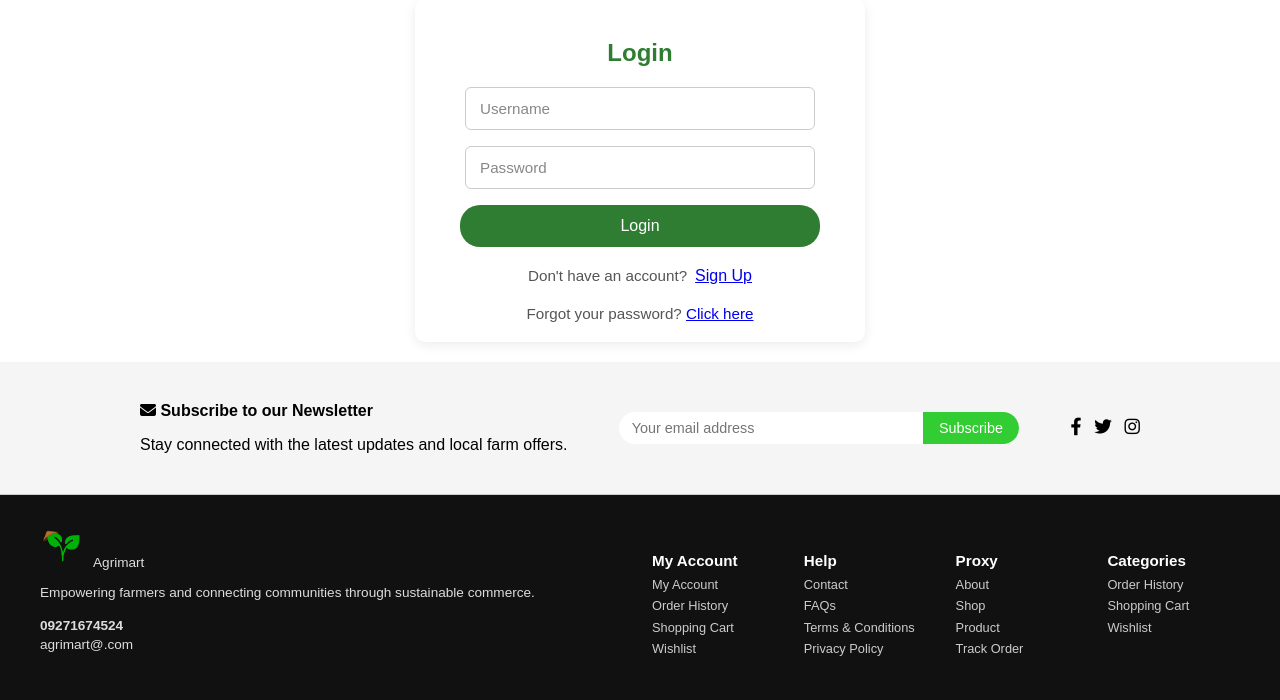
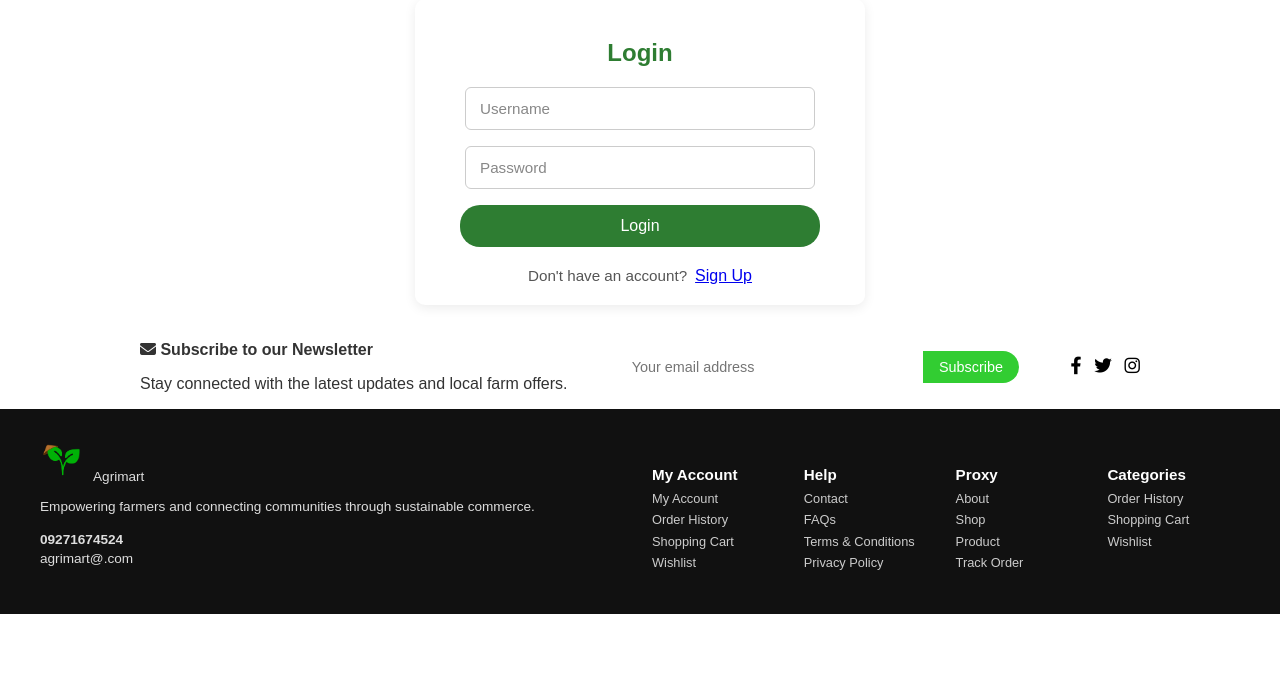
Before and after one commit to phoemelakyle/AGRIMART, a Flask app: page /login in a window 1280 px wide. Shown: the part 211-911 px from the top of the page. After the commit the page ends 825 px from the top, so only its background shows below. Run offline with Flask 3, Linux system fonts and the light colour scheme.

Commit message:
modified login

```diff
--- a/templates/login.html
+++ b/templates/login.html
@@ -1,24 +1,11 @@
 <!DOCTYPE html>
 <html>
 <head>
-
-
+    <link rel="stylesheet" type="text/css" href="../static/css/login.css">
     <title>Login</title>
-    <script>
-       function openForgotPasswordModal() {
-    document.getElementById('forgot-password-modal').style.display = 'flex';
-    document.body.classList.add('modal-active');
-}
-
-function closeForgotPasswordModal() {
-    document.getElementById('forgot-password-modal').style.display = 'none';
-    document.body.classList.remove('modal-active');
-}
-
-    </script>
-    <link rel="stylesheet" type="text/css" href="../static/css/login.css">
 </head>
 <body>
+
 
     <link rel="stylesheet" href="https://cdnjs.cloudflare.com/ajax/libs/font-awesome/6.4.0/css/all.min.css">
     <meta name="viewport" content="width=device-width, initial-scale=1.0">
@@ -38,10 +25,10 @@ function closeForgotPasswordModal() {
     <nav class="nav-menu">
       <ul>
         <li><a href="/">Home</a></li>
-        <li><a href="#">About Us</a></li>
-        <li><a href="#">Contact Us</a></li>
+        <li><a href="#newsletter">Contacts</a></li>
       </ul>
     </nav>
+
 
 
   <nav class="main-nav">
@@ -53,6 +40,7 @@ function closeForgotPasswordModal() {
       <li>Login </li>
     </ul>
   </nav>
+
 
 
     <main class="main-container">
@@ -75,16 +63,13 @@ function closeForgotPasswordModal() {
           <div class="button-container">
             <p class="signup-text">Don't have an account?</p>
             <a href="/select_role" class="button">Sign Up</a>
-
           </div>
-          <div class="button-container">
-           <p class="forgot-pass">Forgot your password? <a href="#" onclick="openForgotPasswordModal()">Click here</a></p>
-           </div>
         </section>
       </main>
 
+
            <!-- Newsletter -->
-  <section class="newsletter">
+  <section id ="newsletter">
     <div class="newsletter-content">
       <div class="newsletter-text">
         <h3><i class="fas fa-envelope"></i> Subscribe to our Newsletter</h3>
@@ -102,21 +87,6 @@ function closeForgotPasswordModal() {
     </div>
   </section>
 
-<!--FORGOTPASS-->
-  <div id="forgot-password-modal" class="modal" style="display: none;">
-    <div class="modal-content">
-
-        <span class="close-button" onclick="closeForgotPasswordModal()">&times;</span>
-        <h2>Forgot your password?</h2>
-        <p class = "p3reset">Please enter the email address you used to register.</p><br>
-        <form method="POST" action="/forgot-password">
-            <label for="email" class="emailreset">Enter your registered email:</label>
-            <input type="email" id="email" name="email" required> <br>
-            <button class="buttonreset" type="submit">Send Password Reset Email</button>
-
-        </form>
-    </div>
-</div>
 
   <!-- Footer -->
   <footer class="main-footer">
@@ -168,5 +138,6 @@ function closeForgotPasswordModal() {
     </div>
   </footer>
 
+
 </body>
 </html>
```
